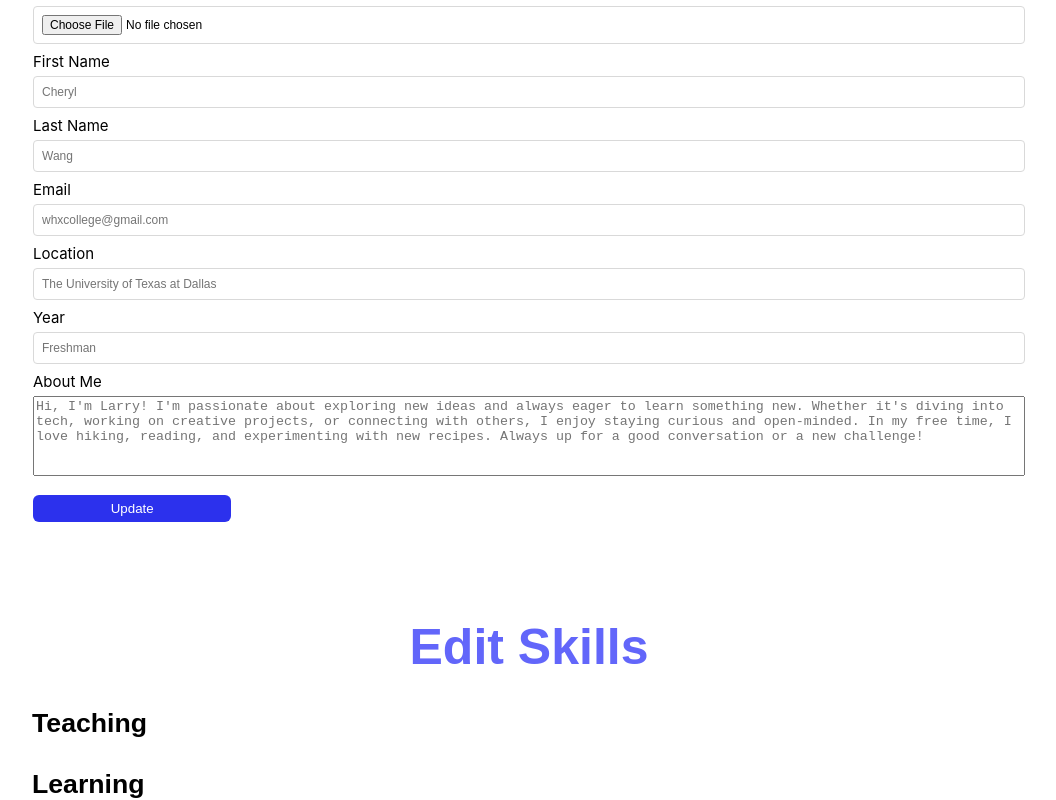
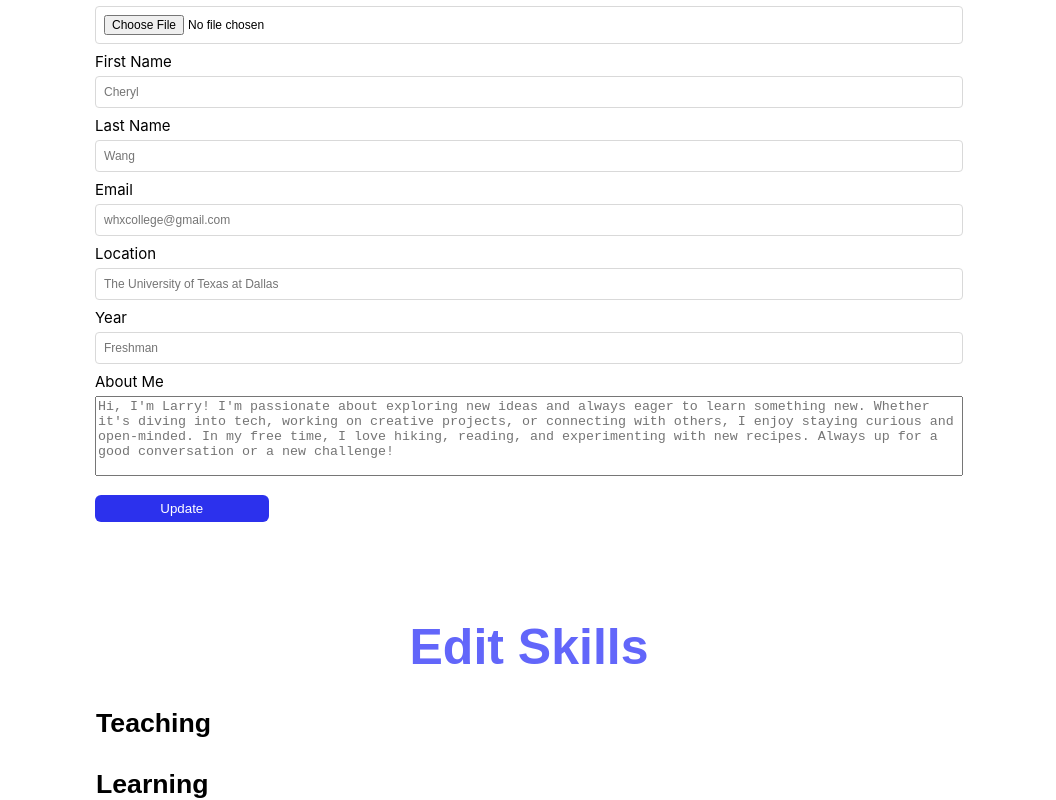
Before and after one commit to acm-projects/TalentTrade, a React (Create React App) app in the folder frontend/: page /profile/edit in a window 1280 px wide. Shown: the part 327-1127 px from the top of the page, without its empty margins (111-1167 px from the left). Built offline with nearby package versions, Linux system fonts and the light colour scheme; a web font is replaced by a local one.

Commit message:
changed spacing

```diff
--- a/frontend/src/pages/profilepage/editProfile.js
+++ b/frontend/src/pages/profilepage/editProfile.js
@@ -20,9 +20,9 @@ const EditProfile = () => {
             <h1 className='margin0px'>Edit Profile</h1>
             <EditProfileForm user = { user }/>
             <h1 className='margin0px'>Edit Skills</h1>
-            <h2 className='profileSkillHeader alignLeft marginLeft5'>Teaching</h2>
+            <h2 className='profileSkillHeader alignLeft marginLeft15'>Teaching</h2>
             <EditTeachingSkills/>
-            <h2 className='profileSkillHeader alignLeft marginLeft5'>Learning</h2>
+            <h2 className='profileSkillHeader alignLeft marginLeft15'>Learning</h2>
         </div>
     )
 }
--- a/frontend/src/pages/profilepage/profile.css
+++ b/frontend/src/pages/profilepage/profile.css
@@ -176,7 +176,7 @@ textarea {
 
 
 .form {
-    width:80%;
+    width:70%;
 }
 
 .margin0px{
@@ -188,8 +188,8 @@ textarea {
     text-align: left;
 }
 
-.marginLeft5 {
-    margin-left: 10%;
+.marginLeft15 {
+    margin-left: 15%;
     padding-left: 15px;
 }
 
```
